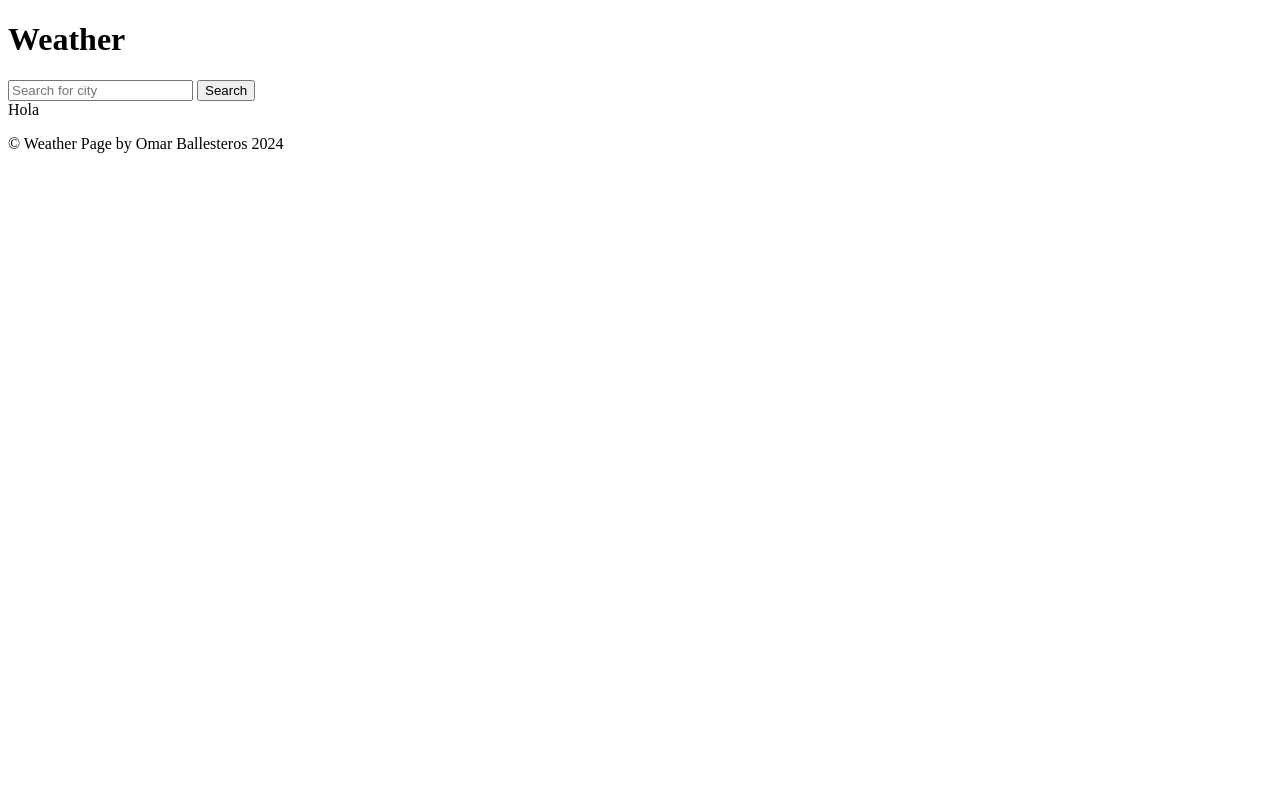
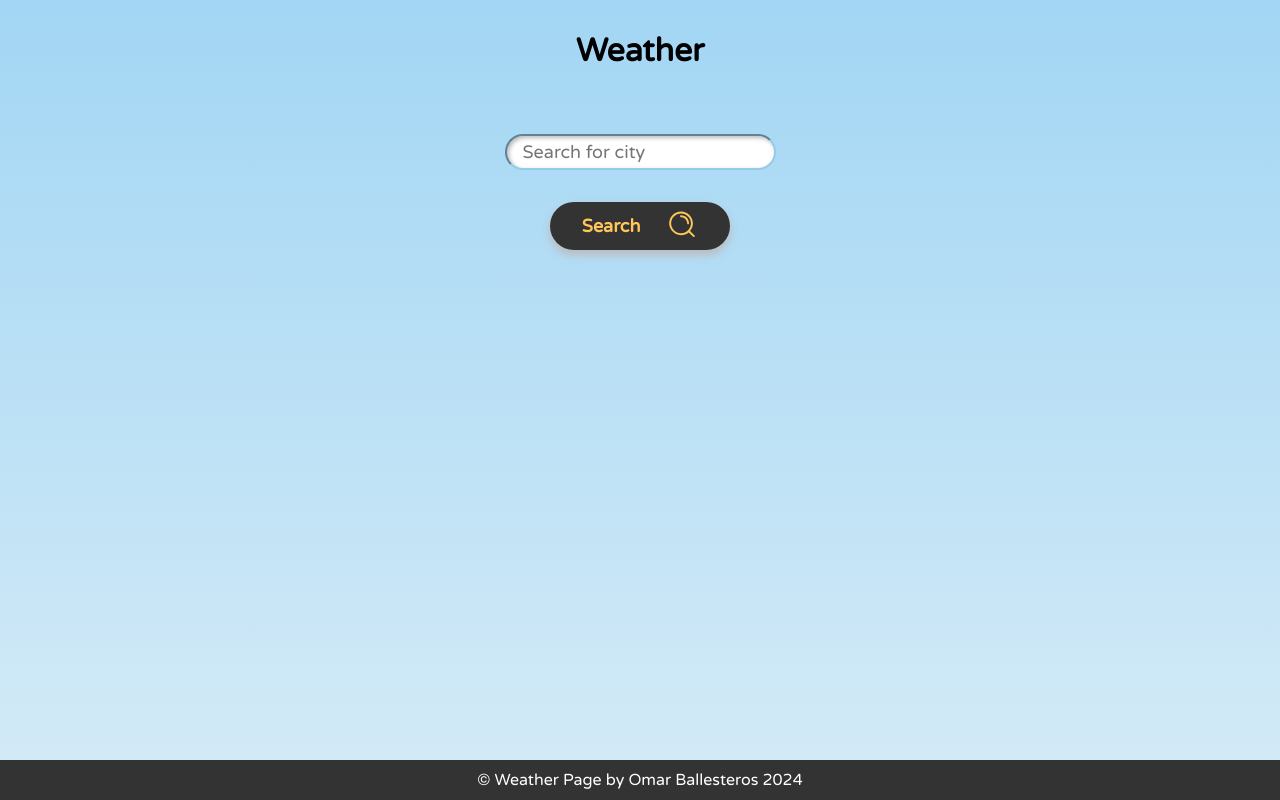
Before and after one commit to OmarBallesteros03/Weather-page, a plain HTML site: page index.html in a window 1280 px wide. Drawn offline with Linux system fonts and the light colour scheme.

Commit message:
Added styling and assets

```diff
--- a/index.html
+++ b/index.html
@@ -3,6 +3,12 @@
   <head>
     <meta charset="UTF-8" />
     <meta name="viewport" content="width=device-width, initial-scale=1.0" />
+    <link rel="preconnect" href="https://fonts.googleapis.com" />
+    <link rel="preconnect" href="https://fonts.gstatic.com" crossorigin />
+    <link
+      href="https://fonts.googleapis.com/css2?family=Varela+Round&display=swap"
+      rel="stylesheet"
+    />
     <link rel="stylesheet" href="styles.css" />
     <title>Weather Page</title>
   </head>
@@ -10,13 +16,40 @@
     <header>
       <h1>Weather</h1>
     </header>
-
     <main>
       <section class="container" id="search-section">
-        <input type="text" id="city-input" placeholder="Search for city" />
-        <button id="fetch-weather">Search</button>
+        <input
+          class="input"
+          type="text"
+          id="city-input"
+          placeholder="Search for city"
+        />
+        <button class="button" id="fetch-weather">
+          <span class="text">Search</span>
+          <span class="icon">
+            <svg
+              width="32"
+              height="32"
+              viewBox="0 0 24 25"
+              fill="#FFC759"
+              xmlns="http://www.w3.org/2000/svg"
+              transform="rotate(0 0 0)"
+            >
+              <path
+                d="M11.2498 5.75037C10.8356 5.75037 10.4998 6.08615 10.4998 6.50037C10.4998 6.91458 10.8356 7.25037 11.2498 7.25037C13.874 7.25037 16.0011 9.37718 16.0011 12.0004C16.0011 12.4146 16.3369 12.7504 16.7511 12.7504C17.1653 12.7504 17.5011 12.4146 17.5011 12.0004C17.5011 8.54842 14.7021 5.75037 11.2498 5.75037Z"
+                fill="#FFC759"
+              />
+              <path
+                fill-rule="evenodd"
+                clip-rule="evenodd"
+                d="M2 11.9989C2 6.89126 6.14154 2.75098 11.25 2.75098C16.3585 2.75098 20.5 6.89126 20.5 11.9989C20.5 14.2836 19.6714 16.3747 18.2983 17.9883L21.7791 21.4695C22.072 21.7624 22.072 22.2372 21.7791 22.5301C21.4862 22.823 21.0113 22.823 20.7184 22.5301L17.2372 19.0486C15.6237 20.4197 13.5334 21.2469 11.25 21.2469C6.14154 21.2469 2 17.1066 2 11.9989ZM11.25 4.25098C6.96962 4.25098 3.5 7.72003 3.5 11.9989C3.5 16.2779 6.96962 19.7469 11.25 19.7469C15.5304 19.7469 19 16.2779 19 11.9989C19 7.72003 15.5304 4.25098 11.25 4.25098Z"
+                fill="#FFC759"
+              />
+            </svg>
+          </span>
+        </button>
       </section>
-      <section class="result" id="weather-result">Hola</section>
+      <section class="result" id="weather-result"></section>
     </main>
     <footer>
       <p>&copy; Weather Page by Omar Ballesteros 2024</p>
--- a/styles.css
+++ b/styles.css
@@ -0,0 +1,78 @@
+* {
+  box-sizing: border-box;
+  margin: 0;
+  padding: 0;
+  font-family: "Varela Round", sans-serif;
+}
+
+html,
+body {
+  height: 100%;
+}
+
+body {
+  display: flex;
+  flex-direction: column;
+  justify-content: start;
+  margin: 0;
+  background: linear-gradient(#a2d6f4, #d5ebf7);
+}
+
+header {
+  margin: 2rem;
+  display: flex;
+  justify-content: center;
+}
+
+section {
+  display: flex;
+  flex-direction: column;
+  align-items: center;
+  padding: 2rem;
+}
+
+.input {
+  padding-block: 5px;
+  padding-inline: 16px;
+  margin-bottom: 2rem;
+  border-radius: 40px;
+  font-size: large;
+  border-color: #95cbea;
+  box-shadow: inset 2px 2px 4px #bbb;
+}
+
+.button {
+  padding: 6px;
+  display: flex;
+  width: 180px;
+  background: #333;
+  color: #ffc759;
+  border-radius: 40px;
+  box-shadow: 0px 5px 10px #bbb;
+  justify-content: space-evenly;
+  align-items: center;
+  border: none;
+  cursor: pointer;
+  transition-duration: 0.5s;
+}
+
+.button:hover {
+  transform: scale(1.1);
+  background-color: #000;
+}
+
+.text {
+  font-size: large;
+  font-weight: 700;
+}
+
+footer {
+  position: fixed;
+  bottom: 0;
+  width: 100%;
+  text-align: center;
+  padding: 10px;
+  background: #333;
+  color: white;
+  padding: 10px;
+}
```
